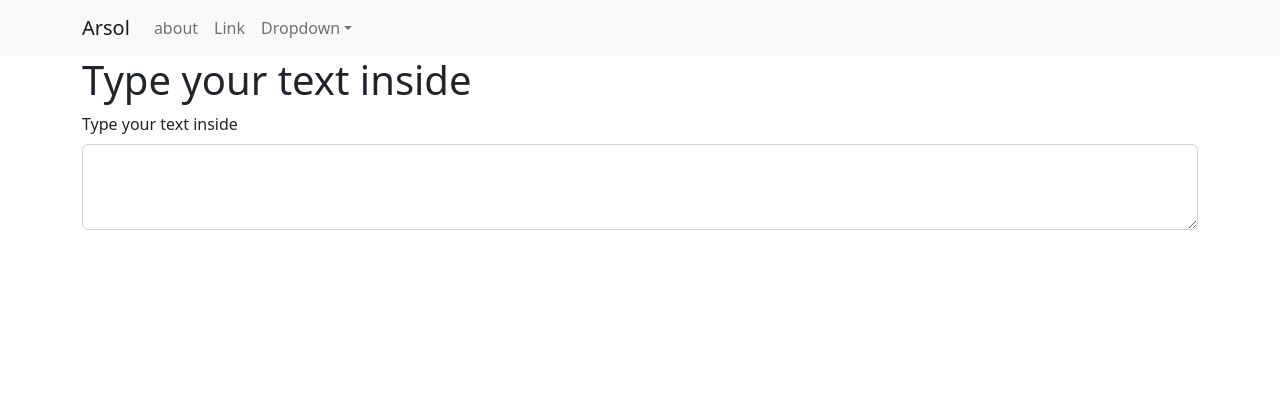
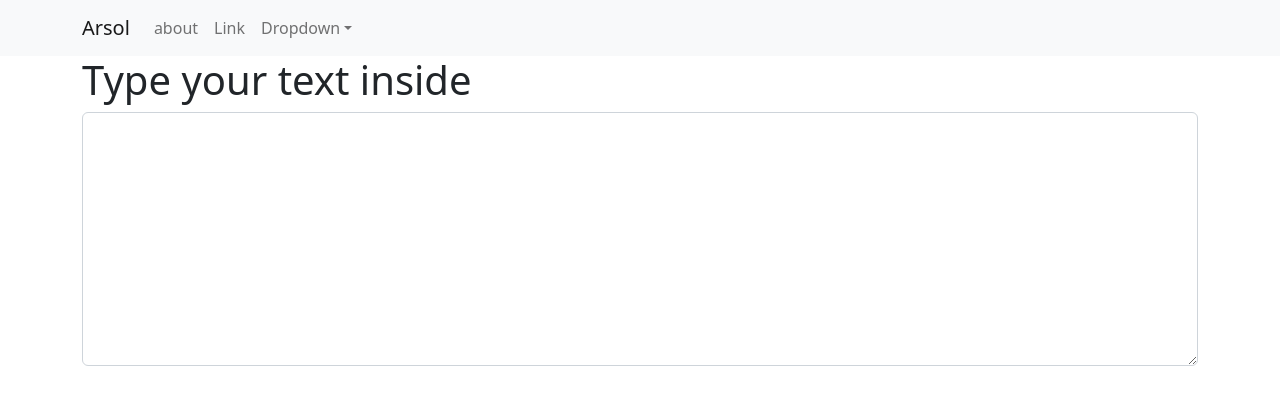
Before and after one commit to Rc0fficial/My-App-React, a React (Create React App) app: page / in a window 1280 px wide. Shown: the top 404 px of the page. Built offline with nearby package versions, Linux system fonts and the light colour scheme.

Commit message:
final form of Form

```diff
--- a/src/Components/Form.js
+++ b/src/Components/Form.js
@@ -3,11 +3,10 @@ import Form from "react-bootstrap/Form";
 function TextControlsExample(props) {
   return (
     <div className="container">
-        <h1>{props.heading}</h1>
+      <h1>{props.heading}</h1>
       <Form>
         <Form.Group className="mb-3" controlId="exampleForm.ControlTextarea1">
-          <Form.Label> {props.heading} </Form.Label>
-          <Form.Control as="textarea" rows={3} />
+          <Form.Control as="textarea" rows={10} />
         </Form.Group>
       </Form>
     </div>
```
